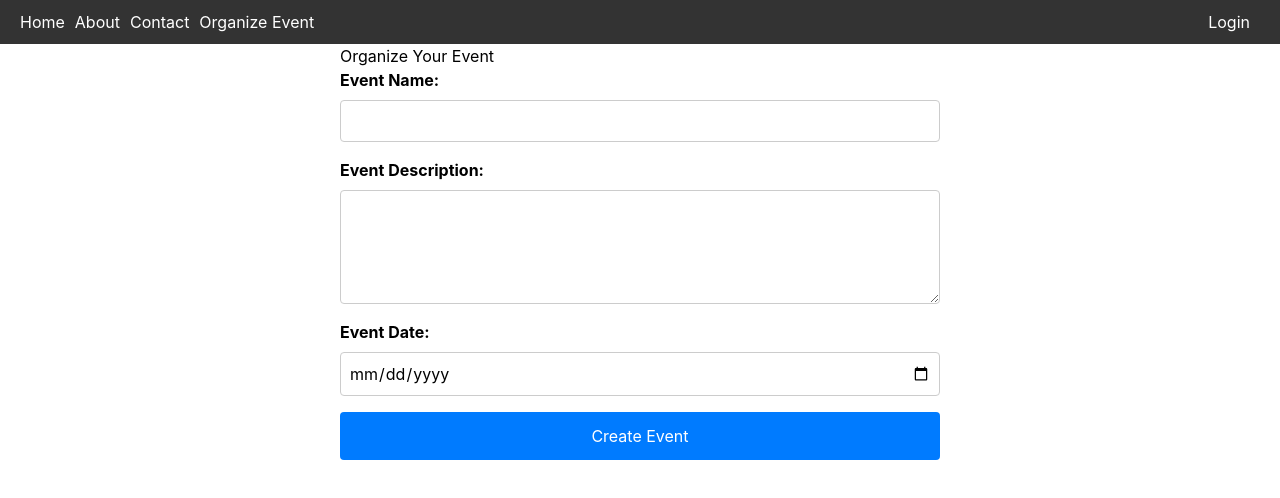
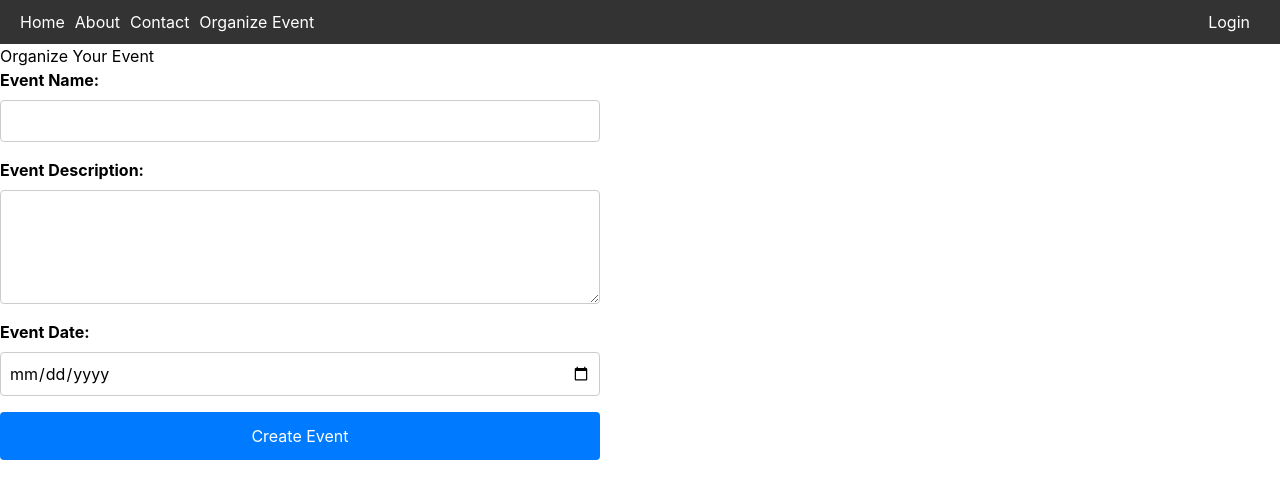
Before and after one commit to Battlebee12/LogicLegends, a React (Create React App) app in the folder event_ticketing/: page /organize-event in a window 1280 px wide. Shown: the top 498 px of the page. Built offline with nearby package versions, Linux system fonts and the light colour scheme.

Commit message:
all issues have been dealt with

```diff
--- a/event_ticketing/src/Organize.js
+++ b/event_ticketing/src/Organize.js
@@ -5,7 +5,7 @@ import Axios from 'axios';
 
 const OrganizeEventWrapper = styled.div`
   max-width: 600px;
-  margin: 0 auto;
+  margin: 0.1 auto;
 `;
 
 const Form = styled.form`
```
